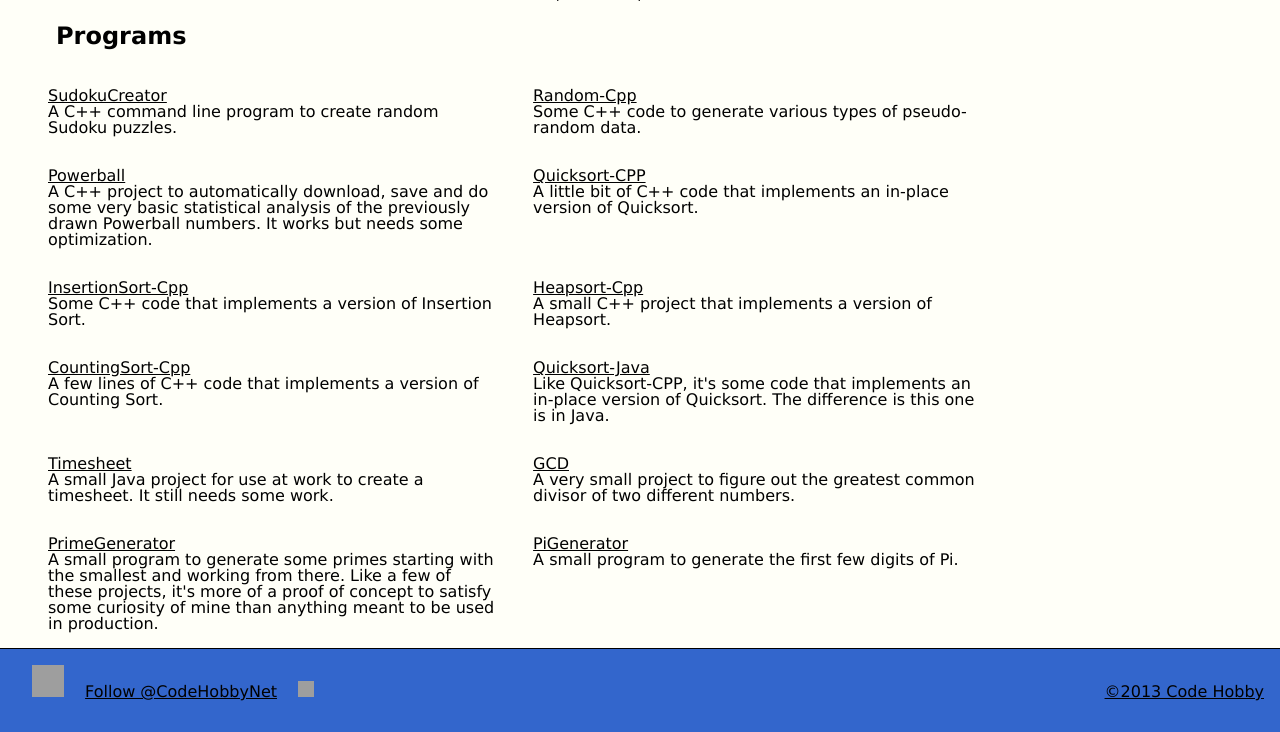
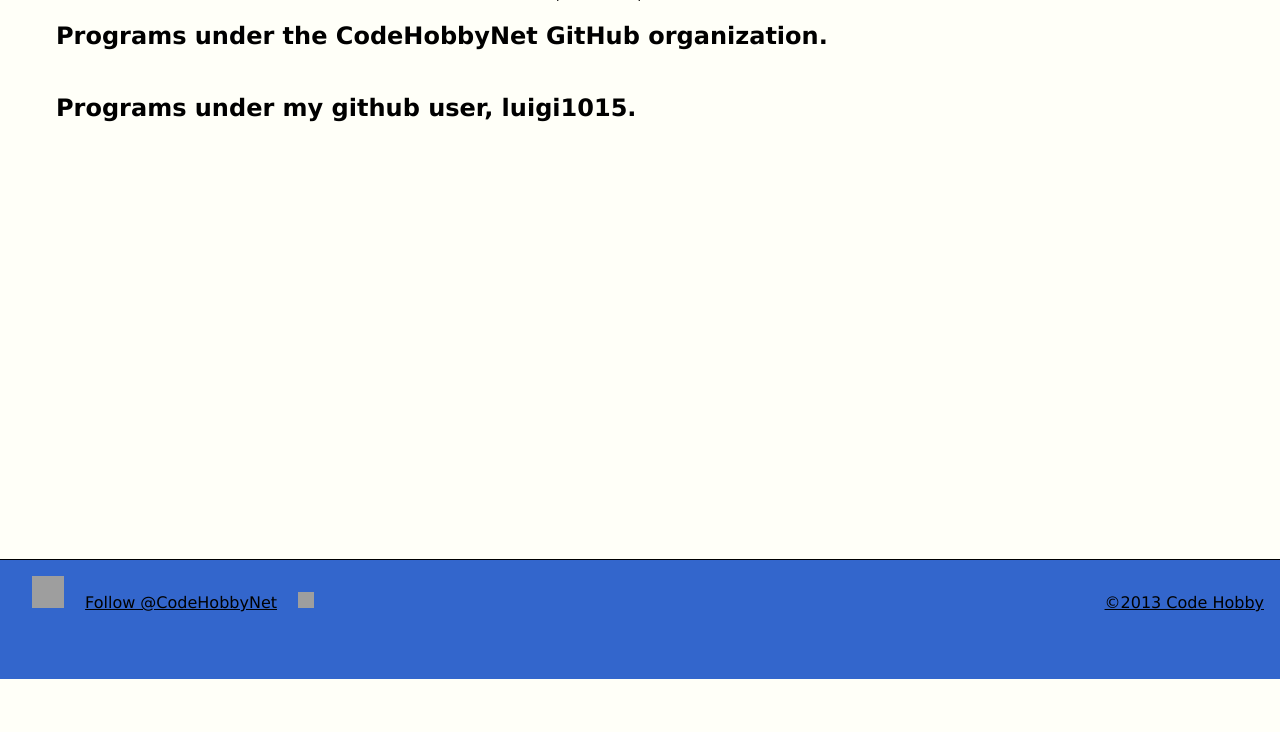
Before and after one commit to luigi1015/CodeHobby, a PHP site: page / in a window 1280 px wide, after a click on "Projects". Shown: the part 121-853 px from the top of the page. After the commit the page ends 800 px from the top, so only its background shows below. Run offline with PHP 8.4, Linux system fonts and the light colour scheme; some libraries are stand-ins or nearby versions; grey boxes are pictures that could not be loaded.

Commit message:
Changed the projects page to get the listing from GitHub using AngularJS.

```diff
--- a/bigscreen.css
+++ b/bigscreen.css
@@ -8,6 +8,7 @@
 	width: 30em;
 	display: inline-block;
 	vertical-align: top;
+	min-height: 7em;
 }
 
 #content-main article
--- a/codehobby.css
+++ b/codehobby.css
@@ -145,6 +145,11 @@ nav a
 
 /* -------------------------------------------------------- Main Content - Projects Section -------------------------------------------------------- */
 
+.project-link
+{
+	font-weight: bold;
+}
+
 /* -------------------------------------------------------- Main Content - Contact Section -------------------------------------------------------- */
 form
 {
--- a/index.html
+++ b/index.html
@@ -1,5 +1,5 @@
 <!DOCTYPE html>
-<html lang="en">
+<html lang="en" ng-app>
 	<head>
 		<meta charset="utf-8">
 		<meta name="viewport" content="width=device-width,initial-scale=1">
@@ -10,9 +10,14 @@
 
 		<title>Code Hobby</title>
 
+		<!--jQuery javascript-->
 		<script src="jquery-ui-1.10.3.custom/js/jquery-1.9.1.js"></script>
 		<script src="jquery-ui-1.10.3.custom/js/jquery-ui-1.10.3.custom.js"></script>
 
+		<!--AngularJS javascript-->
+		<script src="http://ajax.googleapis.com/ajax/libs/angularjs/1.0.8/angular.min.js"></script>
+
+		<!--javascript for hiding and showing the main conent sections using jQuery-->
 		<script>
 			$( document ).ready( function() {
 				showContent( "main" );
@@ -119,6 +124,36 @@
 			}
 		</script>
 
+		<!--AngularJS javascript for the projects/programs section-->
+		<script>
+			var prjcts = [{name:'SudokuCreator', description: 'A C++ command line program to create random Sudoku puzzles.', url: 'https://github.com/luigi1015/SudokuCreator'},
+				{name:'Random-Cpp', description: 'Some C++ code to generate various types of pseudo-random data.', url: 'https://github.com/luigi1015/Random-Cpp'},
+				{name:'Powerball ', description: 'A C++ project to automatically download, save and do some very basic statistical analysis of the previously drawn Powerball numbers. It works but needs some optimization.', url: 'https://github.com/luigi1015/Powerball'},
+				{name:'Quicksort-CPP ', description: 'A little bit of C++ code that implements an in-place version of Quicksort.', url: 'https://github.com/luigi1015/Quicksort-CPP'}];
+
+			function Luigi1015ProjectsController($scope, $http) {
+
+				$http({method: 'GET', url: 'https://api.github.com/users/luigi1015/repos'}).
+					success(function(data, status, headers, config) {
+						$scope.projects = data;
+					}).
+					error(function(data, status, headers, config) {
+						alert( "Problem getting the program data, status code " + status );
+					});
+			}
+
+			function CodeHobbyProjectsController($scope, $http) {
+
+				$http({method: 'GET', url: 'https://api.github.com/orgs/codehobbynet/repos'}).
+					success(function(data, status, headers, config) {
+						$scope.projects = data;
+					}).
+					error(function(data, status, headers, config) {
+						alert( "Problem getting the program data, status code " + status );
+					});
+			}
+		</script>
+
 		<link rel="stylesheet" media="screen" href="reset.css" />
 		<link rel="stylesheet" media="screen" href="codehobby.css" />
 		<link rel="stylesheet" href="smallscreen.css" media="only screen and (max-width: 30em)">
@@ -156,78 +191,30 @@
 					</article>
 				</div>
 				<div id="content-projects">
-					<h2>Programs</h2>
-					<article>
-						<p><a href="https://github.com/luigi1015/SudokuCreator" target="_blank">SudokuCreator</a>
-						<br>
-						A C++ command line program to create random Sudoku puzzles.</p>
-					</article>
-
-					<article>
-						<p><a href="https://github.com/luigi1015/Random-Cpp" target="_blank">Random-Cpp</a>
-						<br>
-						Some C++ code to generate various types of pseudo-random data.</p>
-					</article>
-
-					<article>
-						<p><a href="https://github.com/luigi1015/Powerball" target="_blank">Powerball</a>
-						<br>
-						A C++ project to automatically download, save and do some very basic statistical analysis of the previously drawn Powerball numbers. It works but needs some optimization.</p>
-					</article>
-
-					<article>
-						<p><a href="https://github.com/luigi1015/Quicksort-CPP" target="_blank">Quicksort-CPP</a>
-						<br>
-						A little bit of C++ code that implements an in-place version of Quicksort.</p>
-					</article>
-
-					<article>
-						<p><a href="https://github.com/luigi1015/InsertionSort-Cpp" target="_blank">InsertionSort-Cpp</a>
-						<br>
-						Some C++ code that implements a version of Insertion Sort.</p>
-					</article>
-
-					<article>
-						<p><a href="https://github.com/luigi1015/Heapsort-Cpp" target="_blank">Heapsort-Cpp</a>
-						<br>
-						A small C++ project that implements a version of Heapsort.</p>
-					</article>
-
-					<article>
-						<p><a href="https://github.com/luigi1015/CountingSort-Cpp" target="_blank">CountingSort-Cpp</a>
-						<br>
-						A few lines of C++ code that implements a version of Counting Sort.</p>
-					</article>
-
-					<article>
-						<p><a href="https://github.com/luigi1015/Quicksort-Java" target="_blank">Quicksort-Java</a>
-						<br>
-						Like Quicksort-CPP, it's some code that implements an in-place version of Quicksort. The difference is this one is in Java.</p>
-					</article>
-
-					<article>
-						<p><a href="https://github.com/luigi1015/Timesheet" target="_blank">Timesheet</a>
-						<br>
-						A small Java project for use at work to create a timesheet. It still needs some work.</p>
-					</article>
-
-					<article>
-						<p><a href="https://github.com/luigi1015/GCD" target="_blank">GCD</a>
-						<br>
-						A very small project to figure out the greatest common divisor of two different numbers.</p>
-					</article>
-
-					<article>
-						<p><a href="https://github.com/luigi1015/PrimeGenerator" target="_blank">PrimeGenerator</a>
-						<br>
-						A small program to generate some primes starting with the smallest and working from there. Like a few of these projects, it's more of a proof of concept to satisfy some curiosity of mine than anything meant to be used in production.</p>
-					</article>
-
-					<article>
-						<p><a href="https://github.com/luigi1015/PiGenerator" target="_blank">PiGenerator</a>
-						<br>
-						A small program to generate the first few digits of Pi.</p>
-					</article>
+					<h2>Programs under the CodeHobbyNet GitHub organization.</h2>
+					<div ng-controller='CodeHobbyProjectsController'>
+						<span ng-repeat='project in projects'>
+							<article ng-class="projects-article" class="projects-article">
+								<p>
+									<a href="{{project.url}}" target="_blank" class="project-link">{{project.name}}</a>
+									<br>
+									{{project.description}}
+								</p>
+							</article>
+						</span>
+					</div>
+					<h2>Programs under my github user, luigi1015.</h2>
+					<div ng-controller='Luigi1015ProjectsController'>
+						<span ng-repeat='project in projects'>
+							<article ng-class="projects-article" class="projects-article">
+								<p>
+									<a href="{{project.url}}" target="_blank" class="project-link">{{project.name}}</a>
+									<br>
+									{{project.description}}
+								</p>
+							</article>
+						</span>
+					</div>
 				</div>
 				<div id="content-contact">
 					<form action="mail.php" method="POST">
```
